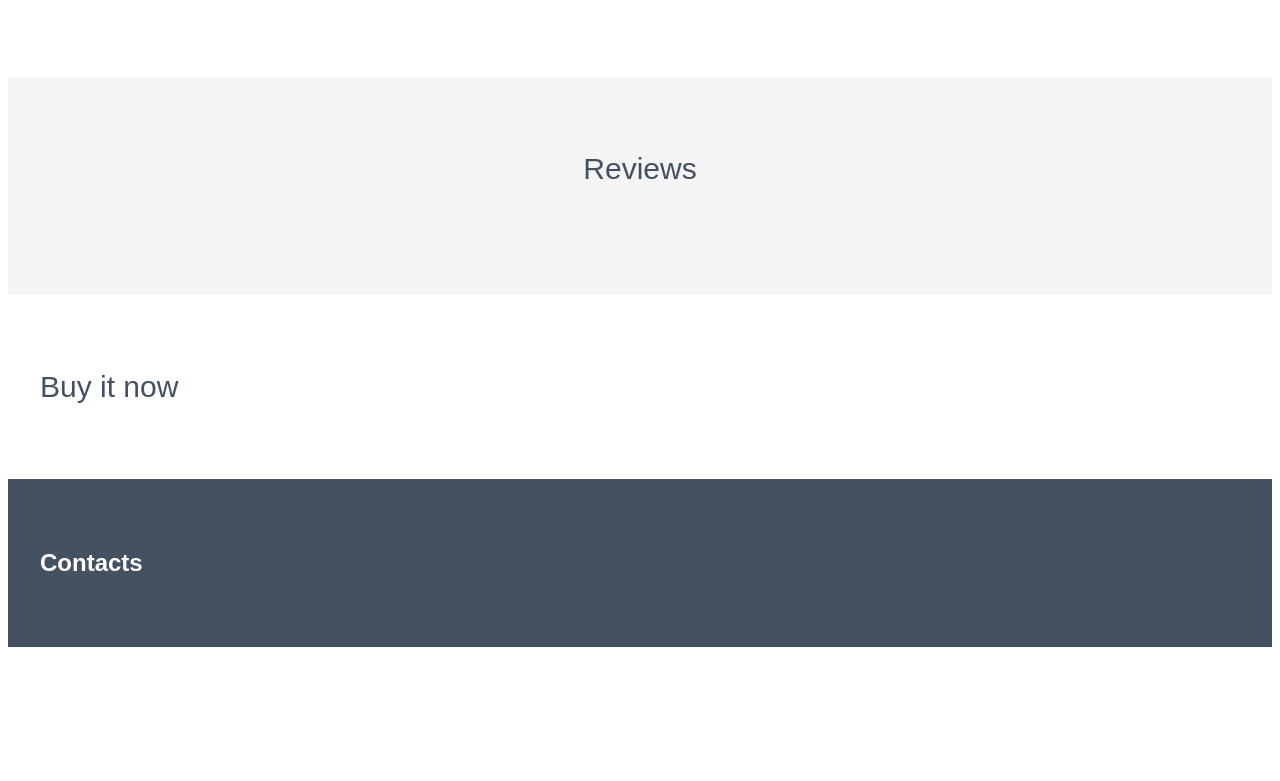
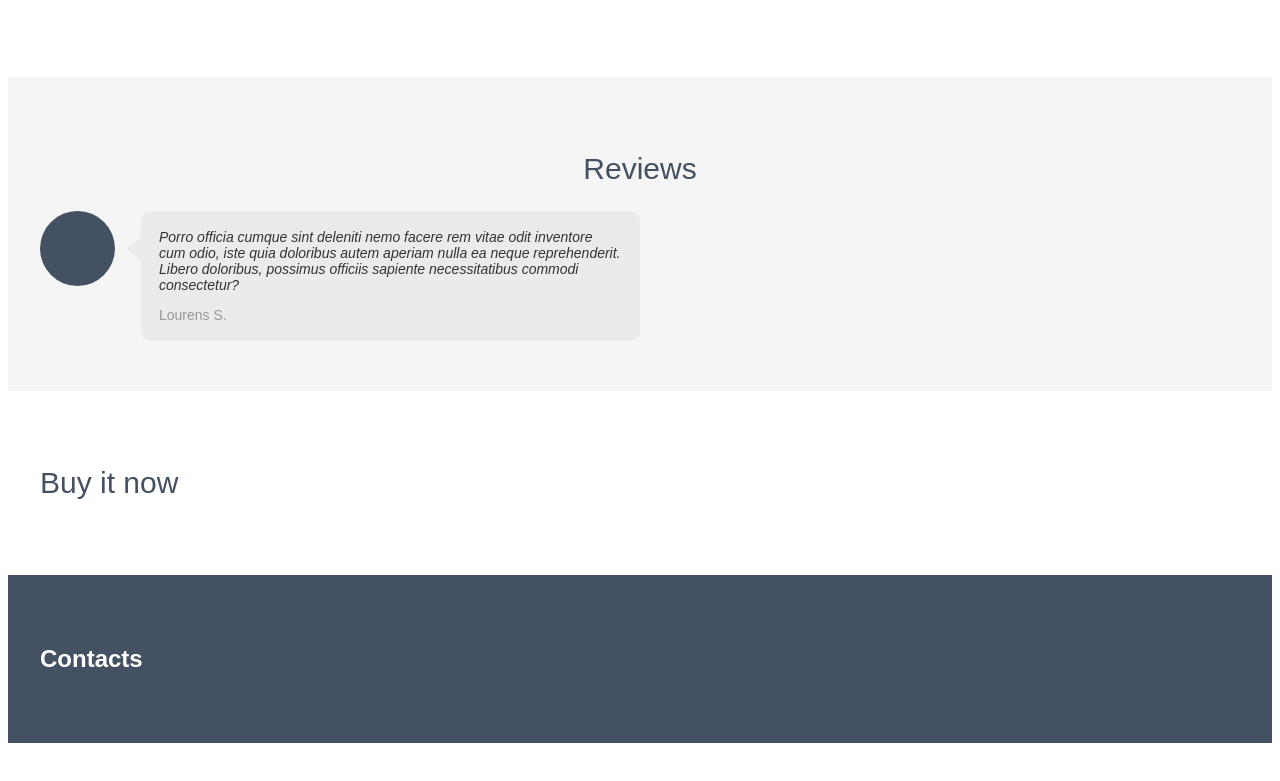
Before and after one commit to YanVI9/maket_5_minilending, a plain HTML site: page index.html in a window 1280 px wide. Shown: the part 1580-2361 px from the top of the page. Before the commit the page ends 2335 px from the top, so only its background shows below. Drawn offline with Linux system fonts and the light colour scheme.

Commit message:
Написал css стили для блока comment

```diff
--- a/css/style.css
+++ b/css/style.css
@@ -147,3 +147,66 @@ body {
     font-size: 16px;
     color: #333333;
 }
+
+/* Comment-container */
+
+.comment-container {
+    display: flex;
+    flex-wrap: wrap;
+    justify-content: space-between;
+}
+
+.comment {
+    display: flex;
+    flex-wrap: nowrap;
+    justify-content: space-between;
+    align-items: flex-start;
+    width: 50%;
+}
+
+
+
+.comment__avatarBlock {
+    min-width: 75px;
+    min-height: 75px;
+    border-radius: 50%;
+    background-color: #445162;
+    display: flex;
+    justify-content: center;
+    align-items: center;
+}
+
+.comment__textBlock {
+    width: auto;
+    height: auto;
+    margin-left: 26px;
+    background: #ebebeb;
+    position: relative;
+    border-radius: 10px;
+    padding: 18px;
+}
+
+.comment__textBlock::before {
+    content: "";
+    width: 0;
+    height: 0;
+    position: absolute;
+    right: 100%;
+    top: calc(75px / 2 - 12px);
+    border-top: 12px solid transparent;
+    border-right: 14px solid #ebebeb;
+    border-bottom: 12px solid transparent;
+}
+
+.comment__text {
+    font-size: 14px;
+    font-style: italic;
+    color: #333333;
+    margin: 0;
+}
+
+.comment__autor {
+    font-size: 14px;
+    color: #989898;
+    margin: 14px 0 0 0;
+}
--- a/index.html
+++ b/index.html
@@ -137,8 +137,8 @@
                         <img src="" alt="" class="comment__image">
                     </div>
                     <div class="comment__textBlock">
-                        <p class="comment__text"></p>
-                        <p class="comment__autor"></p>
+                        <p class="comment__text">Porro officia cumque sint deleniti nemo facere rem vitae odit inventore cum odio, iste quia doloribus autem aperiam nulla ea neque reprehenderit. Libero doloribus, possimus officiis sapiente necessitatibus commodi consectetur?</p>
+                        <p class="comment__autor">Lourens S.</p>
                     </div>
                 </div>
             </div>
```
